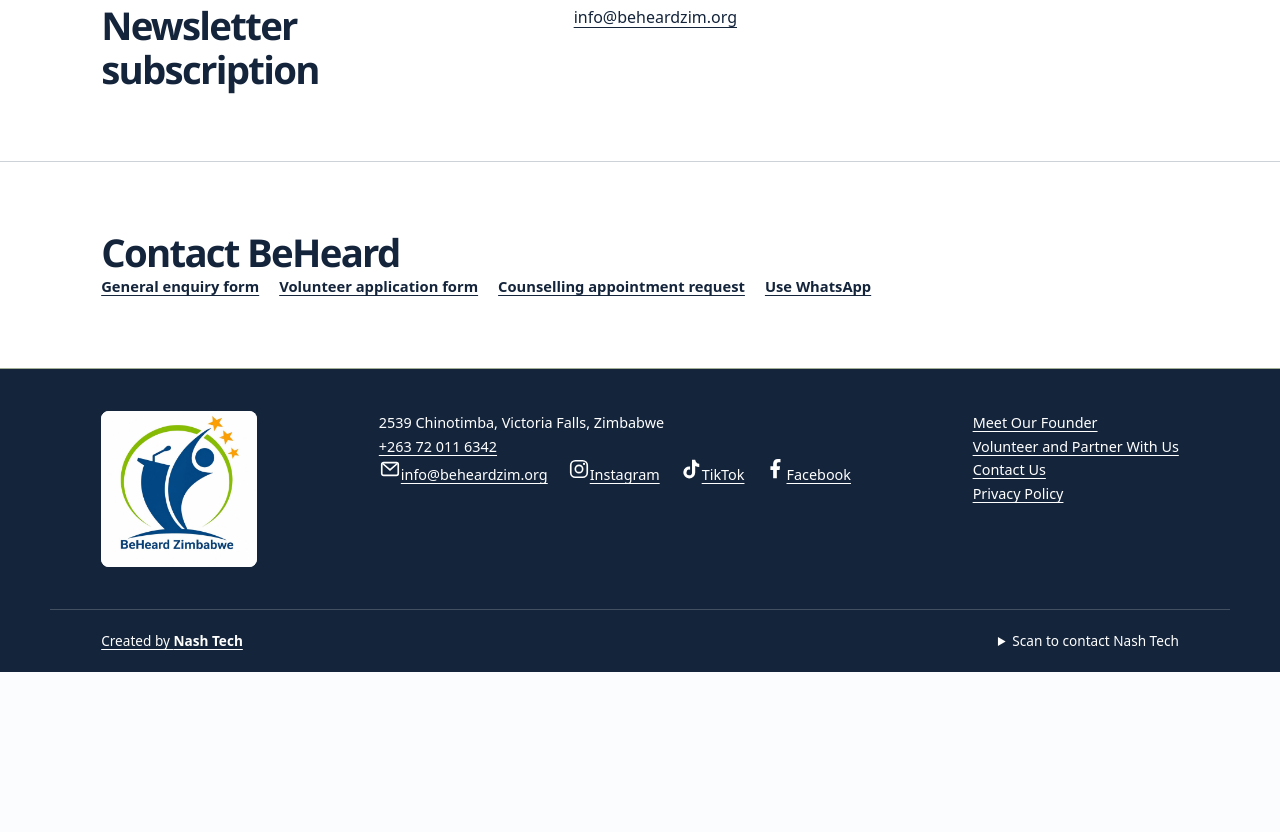
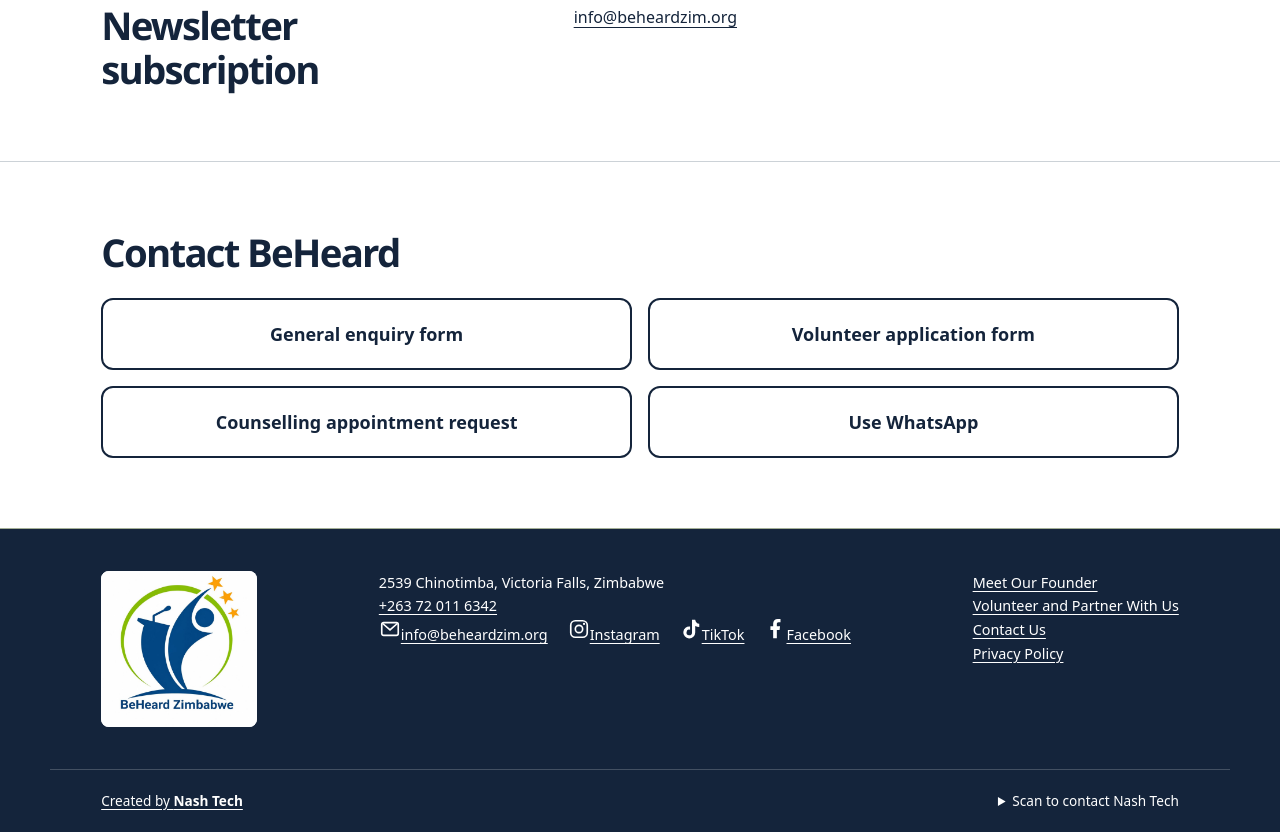
Before and after one commit to NashMSam0/BeHeard, a Flask app: page /involved.html in a window 1280 px wide. Shown: the part 1297-2129 px from the top of the page. Before the commit the page ends 1969 px from the top, so only its background shows below. Run offline with Flask 3, Linux system fonts and the light colour scheme; some libraries are stand-ins or nearby versions.

Commit message:
Make contact form actions larger and evenly spaced

```diff
--- a/dist/styles.css
+++ b/dist/styles.css
@@ -458,3 +458,10 @@ body[data-page=home] main>section:first-child{overflow:clip}
 .section-photo{max-width:720px;margin:24px auto 0;padding-inline:24px}.section-photo img{display:block;max-width:100%;max-height:480px;width:auto;height:auto;margin:auto;object-fit:contain;border-radius:10px}.editor select{display:block;width:100%;padding:12px;font:inherit;border:1px solid var(--rule);border-radius:6px}
 
 .admin-picture-list{display:grid;grid-template-columns:repeat(3,minmax(0,1fr));gap:16px}.admin-picture-list img{width:100%;height:140px;object-fit:contain;background:var(--sage)}.admin-picture-list label{border:1px solid var(--rule);padding:12px;border-radius:8px}.admin-picture-list span{display:block;margin-top:10px}@media(max-width:650px){.admin-picture-list{grid-template-columns:1fr 1fr}}
+
+/* Spacious contact actions, separate from compact social links. */
+.contact-form-actions{display:grid;grid-template-columns:repeat(2,minmax(0,1fr));gap:16px;margin-top:24px}
+.contact-form-actions .inline-link{display:flex;align-items:center;justify-content:center;min-height:72px;padding:18px 24px;border:2px solid currentColor;border-radius:12px;font-size:1.125rem;line-height:1.4;text-align:center;text-decoration:none}
+.contact-form-actions .inline-link:hover{background:var(--sage)}
+.contact-form-actions .inline-link:focus-visible{outline:3px solid currentColor;outline-offset:4px}
+@media(max-width:600px){.contact-form-actions{grid-template-columns:1fr;gap:12px}.contact-form-actions .inline-link{min-height:64px;padding:16px 20px}}
--- a/templates/form_links.html
+++ b/templates/form_links.html
@@ -1 +1 @@
-<section class="block"><div class="wrap"><h2>Contact BeHeard</h2><div class="contact-social-links"><a class="inline-link" href="https://beheard-zimbabwe.onrender.com/forms/enquiry">General enquiry form</a><a class="inline-link" href="https://beheard-zimbabwe.onrender.com/forms/volunteer">Volunteer application form</a><a class="inline-link" href="https://beheard-zimbabwe.onrender.com/forms/counselling">Counselling appointment request</a><a class="inline-link" href="https://wa.me/263720116342">Use WhatsApp</a></div></div></section>
+<section class="block"><div class="wrap"><h2>Contact BeHeard</h2><div class="contact-form-actions"><a class="inline-link" href="https://beheard-zimbabwe.onrender.com/forms/enquiry">General enquiry form</a><a class="inline-link" href="https://beheard-zimbabwe.onrender.com/forms/volunteer">Volunteer application form</a><a class="inline-link" href="https://beheard-zimbabwe.onrender.com/forms/counselling">Counselling appointment request</a><a class="inline-link" href="https://wa.me/263720116342">Use WhatsApp</a></div></div></section>
```
